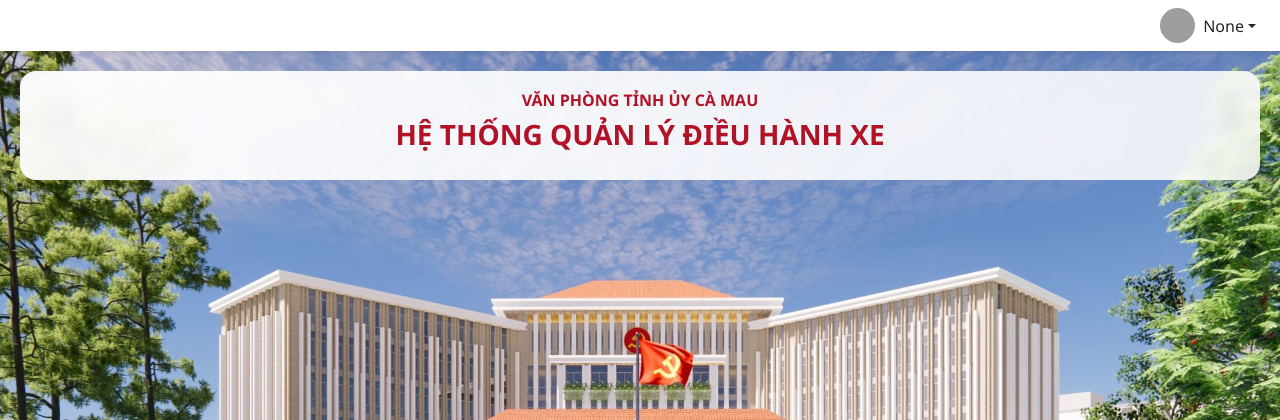
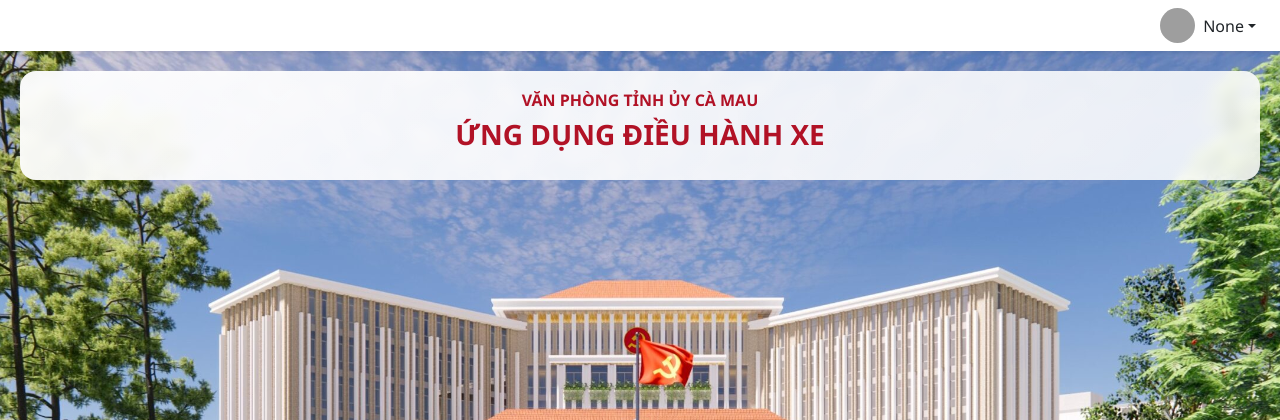
Before and after one commit to conkiencon2016-max/quanly-xe, a Flask app: template templates/home.html in a window 1280 px wide. Shown: the top 420 px of the page. Run offline with Flask 3, Linux system fonts and the light colour scheme; the template is opened without the code that fills it, so the values that code supplies are empty; some libraries are stand-ins or nearby versions; grey boxes are pictures that could not be loaded.

Commit message:
Update home.html

```diff
--- a/templates/home.html
+++ b/templates/home.html
@@ -211,7 +211,7 @@ footer {
 
 <header>
 <h2>VĂN PHÒNG TỈNH ỦY CÀ MAU</h2>
-<h1>HỆ THỐNG QUẢN LÝ ĐIỀU HÀNH XE</h1>
+<h1>ỨNG DỤNG ĐIỀU HÀNH XE</h1>
 </header>
 
 <section class="menu">
```
